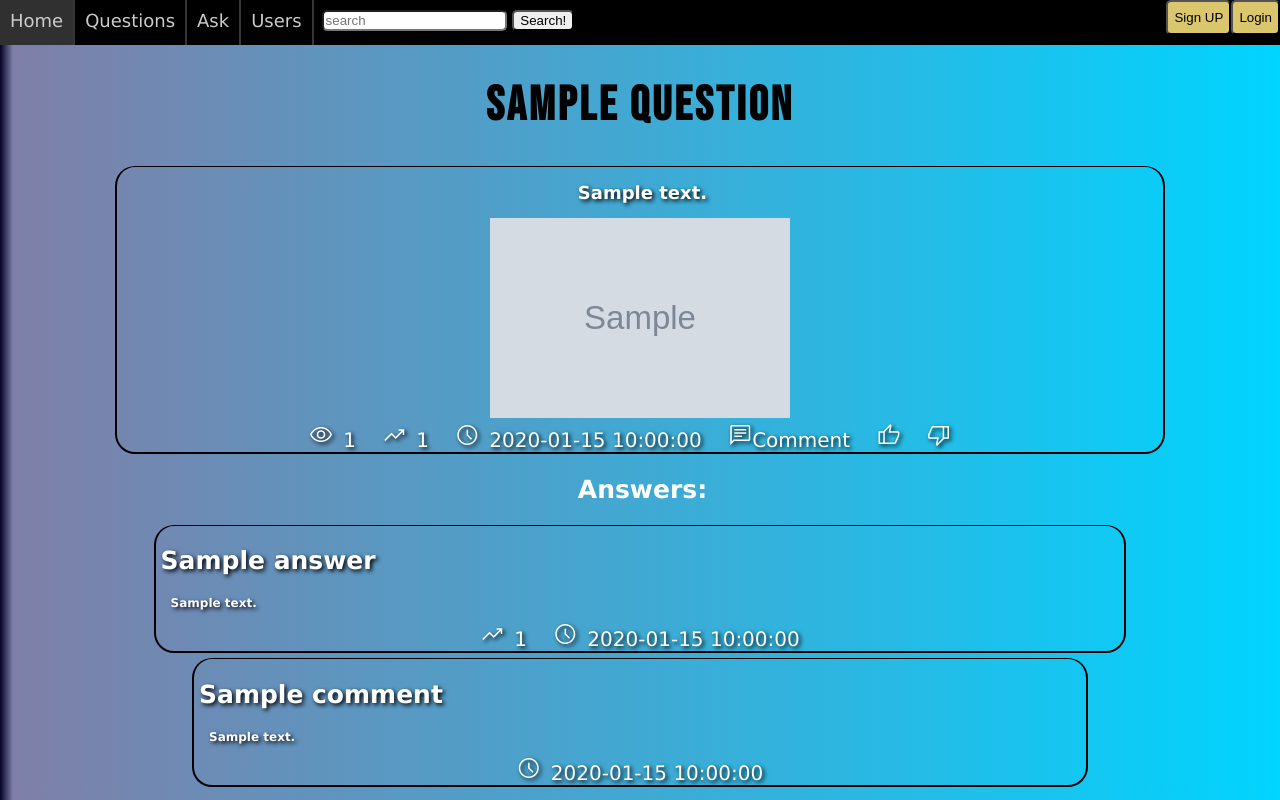
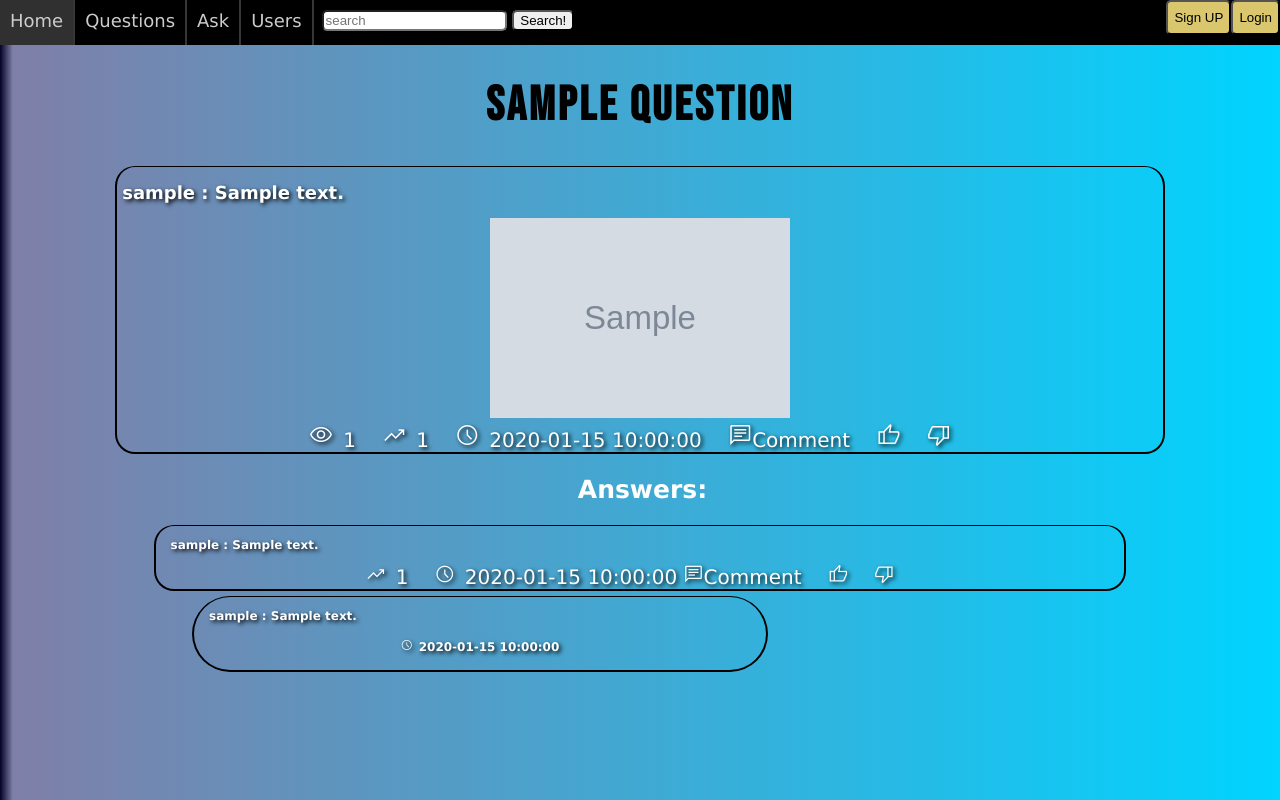
Before and after one commit to KZwolski/Ask-Mate, a Flask app: template templates/display_question.html in a window 1280 px wide. Run offline with Flask 2, Linux system fonts and the light colour scheme; the template is opened without the code that fills it: most values are stand-ins (such as "Sample title", 1, 10 or a date in 2020); grey boxes marked "Sample" are stand-in pictures.

Commit message:
question/<question_id> template modified

```diff
--- a/static/style.css
+++ b/static/style.css
@@ -31,6 +31,10 @@ h3
     text-align: left;
     font-size:12px;
     margin-left: 15px;
+}
+h4{
+    font-size:12px;
+
 }
 /*Nieodwiedzony link*/
 a:link
--- a/templates/display_question.html
+++ b/templates/display_question.html
@@ -3,7 +3,7 @@
 {%block content%}
 
             <div class="question_details">
-            <h2 style="text-align: center; font-size: 18px;">{{question.message}}</h2>
+            <h2 style=" font-size: 18px;">{{question.username}} : {{question.message}}</h2>
             {%  if question.image %}
             <img style="text-align: center;" src="/static/{{ question.image }}" alt="image" width="300" height="200"><br>
             {% endif %}
@@ -22,21 +22,24 @@
 
             <h2 style="text-align: center;">Answers:</h2>
             {% for answer in answers %}
-            <a href=" {{ url_for('display_question', question_id=answer.id) }}">
-            <div style="margin-left: 12%;margin-right: 12%;" class="question">
-            <h2>{{ answer.title}}</h2>
-            <h3>{{ answer.message}}</h3>
-            <span class="material-symbols-outlined">trending_up</span>&ensp;{{ answer.vote_number}}&emsp;
-            <span class="material-symbols-outlined">schedule</span>&ensp;{{ answer.submission_time}}
-            </div></a>
+            <div style="margin-left: 12%;margin-right: 12%;" class="question_details">
+            <h3>{{answer.username}} : {{answer.message}}</h3>
+                <span style ="font-size: 20px;" class="material-symbols-outlined">trending_up</span>&ensp;{{ answer.vote_number}}&emsp;
+                <span style ="font-size: 20px;" class="material-symbols-outlined">schedule</span>&ensp;{{ answer.submission_time}}
+            <a href="/question/{{ question.id }}/new-answer"><span style ="font-size: 20px;" class="material-symbols-outlined">chat</span>Comment</a>&emsp;
+            {% if session['id']==question.user_id %}
+                <a href="/question/{{ question.id }}/edit"><span  style ="font-size: 20px;" class="material-symbols-outlined">edit</span>Edit</a>
+            {% else %}
+                <a href="/thumbup/{{ question.id }}"><span style ="font-size: 20px;" class="material-symbols-outlined">thumb_up_off</span></a>&emsp;
+                <a href="/thumbdown/{{ question.id }}"><span  style ="font-size: 20px;" class="material-symbols-outlined">thumb_down_off</span></a>&emsp;
+            {% endif %}
+            </div>
             {% for comment in comments %}
                 {% if comment.answer_id == answer.id %}
-                    <a href=" {{ url_for('display_question', question_id=comment.id) }}">
-                    <div style="margin-left: 15%;margin-right: 15%;" class="question">
-                    <h2>{{comment.title}}</h2>
-                    <h3>{{comment.message}}</h3>
-                    <span class="material-symbols-outlined">schedule</span>&ensp;{{comment.submission_time}}
-                    </div></a>
+                    <div style="margin-left: 15%;margin-right: 40%;border-radius: 40px;" class="question_details">
+                    <h3>{{comment.username}} : {{comment.message}}</h3>
+                        <h4><span style ="font-size: 12px;"class="material-symbols-outlined">schedule</span>&ensp;{{comment.submission_time}}</h4>
+                    </div>
                 {% endif %}
             {% endfor %}
             {% endfor %}
```
